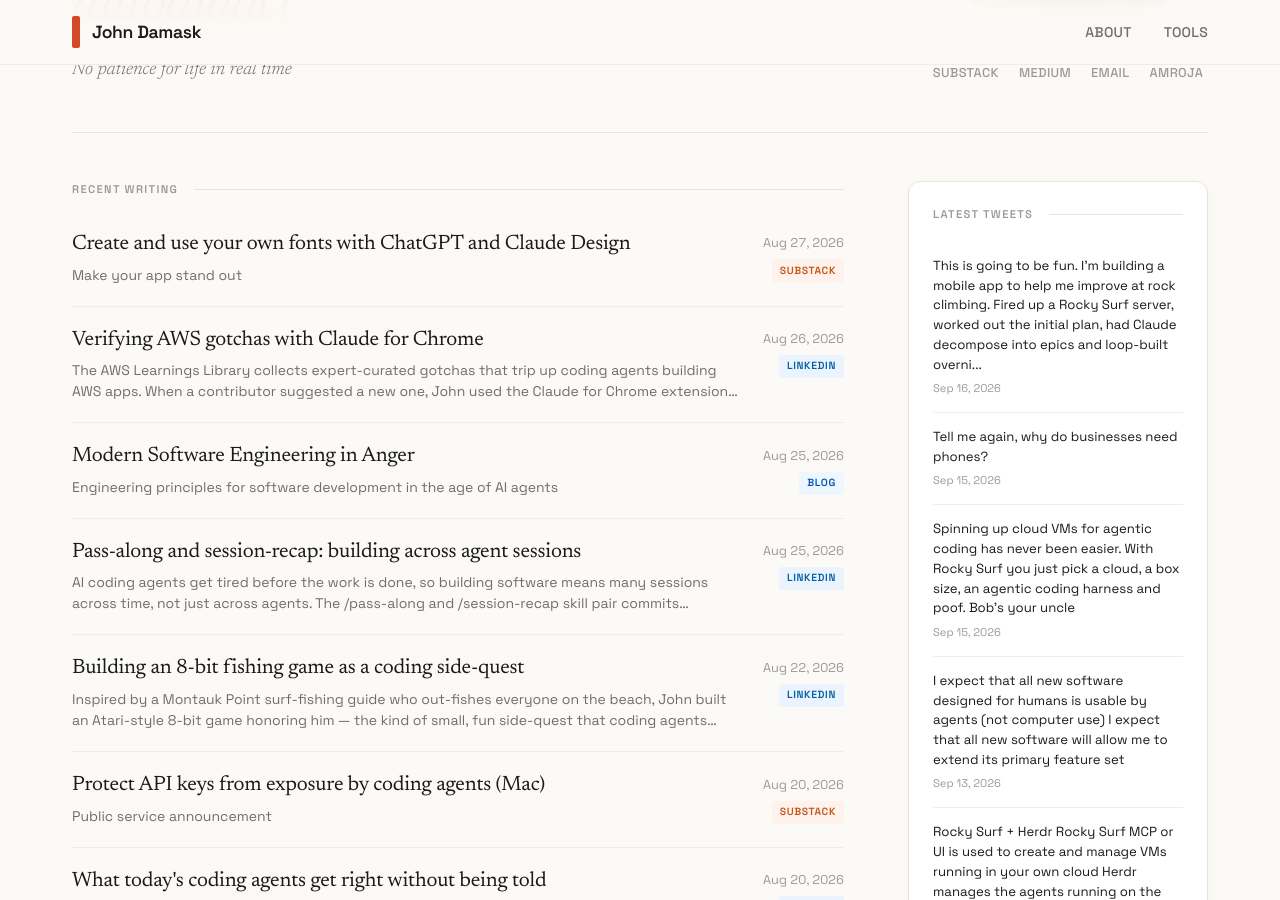
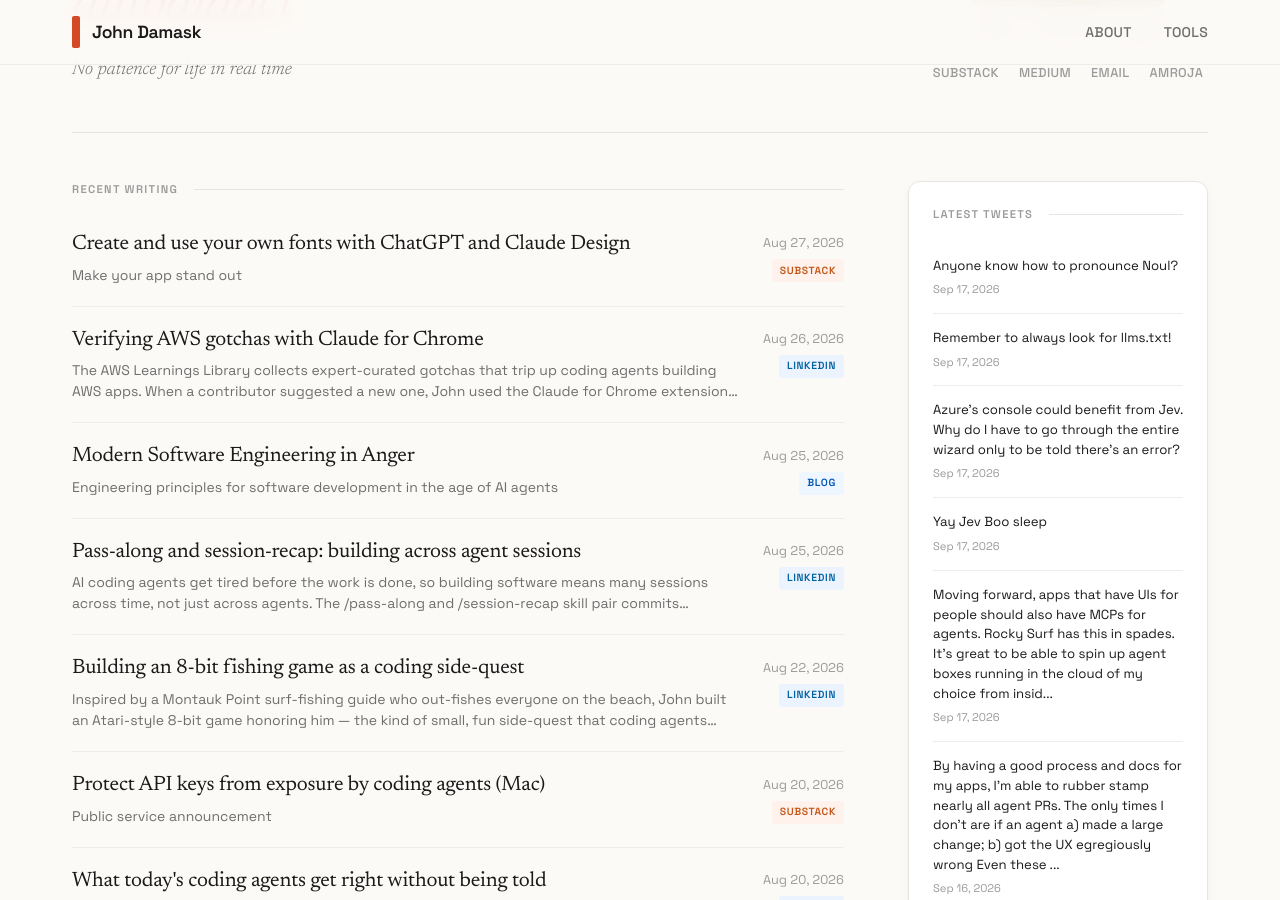
Before and after one commit to jbdamask/jbdamask.github.io, a Jekyll site: the page built from index.html, in a window 1280 px wide and 900 px high, scrolled down 362 px. Built offline with Jekyll 4.4.1, drawn with Linux system fonts in a browser that asks for light colours; the list of posts is cut into pages by our own code; some of the changed text lies outside the part shown.

Commit message:
Update Twitter posts

```diff
--- a/_data/twitter-posts.yml
+++ b/_data/twitter-posts.yml
@@ -2,6 +2,50 @@
 # Fetches latest tweets and merges with existing posts
 # Keeps max 150 most recent tweets (LIFO)
 
+- title: Anyone know how to pronounce Noul?
+  source: twitter
+  url: https://twitter.com/jbdamask/status/2100626857586512210
+  date: '2026-09-17'
+  excerpt: Anyone know how to pronounce Noul?
+  image: ''
+- title: Remember to always look for llms.txt!
+  source: twitter
+  url: https://twitter.com/jbdamask/status/2100609774035316865
+  date: '2026-09-17'
+  excerpt: Remember to always look for llms.txt!
+  image: ''
+- title: Azure's console could benefit from Jev. Why do I have to go through the entire
+    wizard only to be tol...
+  source: twitter
+  url: https://twitter.com/jbdamask/status/2100557940436398337
+  date: '2026-09-17'
+  excerpt: Azure's console could benefit from Jev. Why do I have to go through the
+    entire wizard only to be told there's an error?
+  image: ''
+- title: Yay Jev Boo sleep
+  source: twitter
+  url: https://twitter.com/jbdamask/status/2100399278824800537
+  date: '2026-09-17'
+  excerpt: Yay Jev Boo sleep
+  image: ''
+- title: Moving forward, apps that have UIs for people should also have MCPs for agents.
+    Rocky Surf has this ...
+  source: twitter
+  url: https://twitter.com/jbdamask/status/2100394835588858270
+  date: '2026-09-17'
+  excerpt: Moving forward, apps that have UIs for people should also have MCPs for
+    agents. Rocky Surf has this in spades. It's great to be able to spin up agent
+    boxes running in the cloud of my choice from insid...
+  image: ''
+- title: By having a good process and docs for my apps, I'm able to rubber stamp nearly
+    all agent PRs. The on...
+  source: twitter
+  url: https://twitter.com/jbdamask/status/2100330033231409223
+  date: '2026-09-16'
+  excerpt: By having a good process and docs for my apps, I'm able to rubber stamp
+    nearly all agent PRs. The only times I don't are if an agent a) made a large change;
+    b) got the UX egregiously wrong Even these ...
+  image: ''
 - title: This is going to be fun. I'm building a mobile app to help me improve at
     rock climbing. Fired up a R...
   source: twitter
@@ -1157,49 +1201,3 @@
     easy to annotate failure modes. I added an open coding feature to the ops plane
     for my Now I Get It! app to do just that
   image: ''
-- title: I can't remember the last time Claude said, "You're absolutely right!".
-  source: twitter
-  url: https://twitter.com/jbdamask/status/2032912455593046527
-  date: '2026-03-14'
-  excerpt: I can't remember the last time Claude said, "You're absolutely right!".
-  image: ''
-- title: I'm so close to launching Now I Get It! - the app that translates complex
-    scientific articles into i...
-  source: twitter
-  url: https://twitter.com/jbdamask/status/2032831015664640071
-  date: '2026-03-14'
-  excerpt: I'm so close to launching Now I Get It! - the app that translates complex
-    scientific articles into interactive webapps that everyone can understand. But
-    Opus 1M token became GA yesterday, so I have to...
-  image: ''
-- title: Added an operations dashboard to Now I Get It! Now I can see processed jobs,
-    token usage, costs, wai...
-  source: twitter
-  url: https://twitter.com/jbdamask/status/2032830396061090152
-  date: '2026-03-14'
-  excerpt: Added an operations dashboard to Now I Get It! Now I can see processed
-    jobs, token usage, costs, waitlist, feedback, and even copyright claims.
-  image: ''
-- title: Wow
-  source: twitter
-  url: https://twitter.com/jbdamask/status/2032818289039094271
-  date: '2026-03-14'
-  excerpt: Wow
-  image: ''
-- title: Tell me I should cancel my ski trip without telling I should cancel my ski
-    trip
-  source: twitter
-  url: https://twitter.com/jbdamask/status/2032657255502336305
-  date: '2026-03-14'
-  excerpt: Tell me I should cancel my ski trip without telling I should cancel my
-    ski trip
-  image: ''
-- title: 5 PRs today for Now I Get It! 1. Add support for Opus 1M token window 2.
-    Scrub PII 3. Add BCDR to th...
-  source: twitter
-  url: https://twitter.com/jbdamask/status/2032655672031031376
-  date: '2026-03-14'
-  excerpt: 5 PRs today for Now I Get It! 1. Add support for Opus 1M token window 2.
-    Scrub PII 3. Add BCDR to the system 4. Modularize deploy scripts 5. Automate copyright
-    claim response emails Blog posts for eac...
-  image: ''
```
